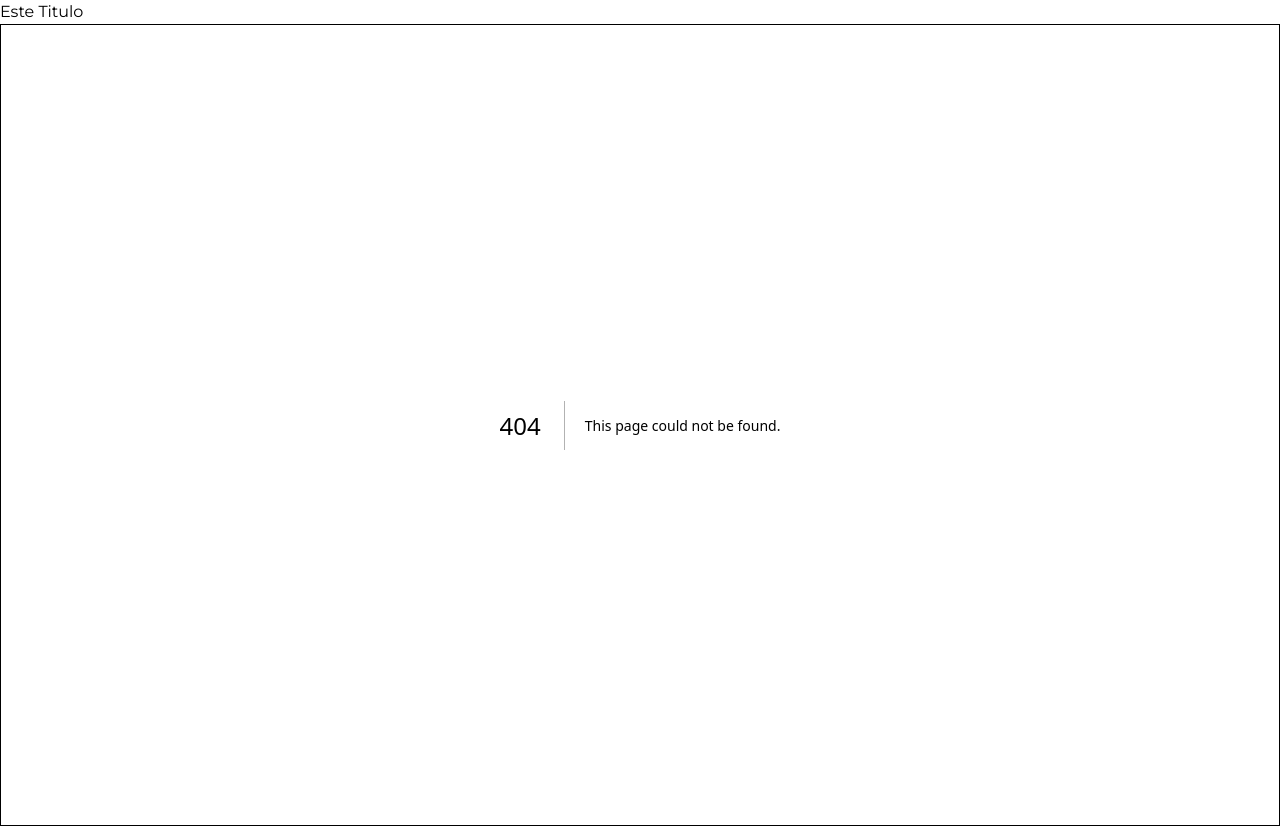
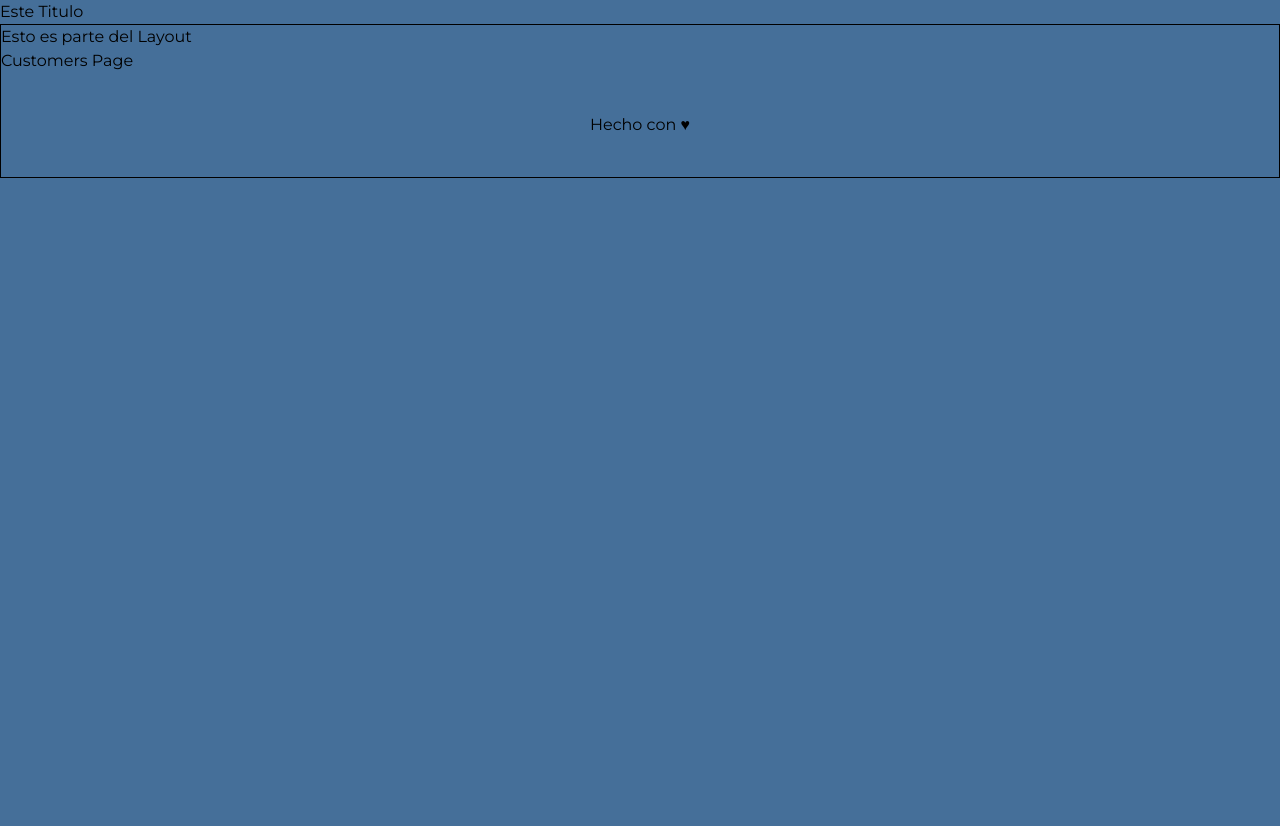
Before and after one commit to Vanesa-SC28/NextJSTarea03, a Next.js app in the folder nextjs-dashboard/: page /dashboard/customers in a window 1280 px wide. Before the commit this address had no page. After the commit the page ends 800 px from the top, so only its background shows below. Built offline with nearby package versions, Linux system fonts and the light colour scheme.

Commit message:
Elementos de la Ruta Dashboard y Rutas Anidadas

```diff
--- /dev/null
+++ b/nextjs-dashboard/app/dashboard/customers/page.tsx
@@ -0,0 +1,3 @@
+export default function CustomersPage() {
+    return <p>Customers Page</p>
+}
--- /dev/null
+++ b/nextjs-dashboard/app/dashboard/invoices/pages.tsx
@@ -0,0 +1,3 @@
+export default function InvoicesPage() {
+    return <p>Invoices Page</p>
+}
--- /dev/null
+++ b/nextjs-dashboard/app/dashboard/page.tsx
@@ -0,0 +1,3 @@
+export default function Page() {
+    return <p>Dashboard Page</p>
+}
--- a/nextjs-dashboard/app/layout.tsx
+++ b/nextjs-dashboard/app/layout.tsx
@@ -10,7 +10,11 @@ export default function RootLayout({
       <body className={`${montserrat.className} antialiased`}>
         <h1> Este Titulo </h1>
         <div style ={{border: '1px solid #000'}}>
+          Esto es parte del Layout
           {children}
+          <footer className='py-10 flex justify-center items-center'>
+            Hecho con ♥
+          </footer>
         </div>
       </body>
     </html>
```
